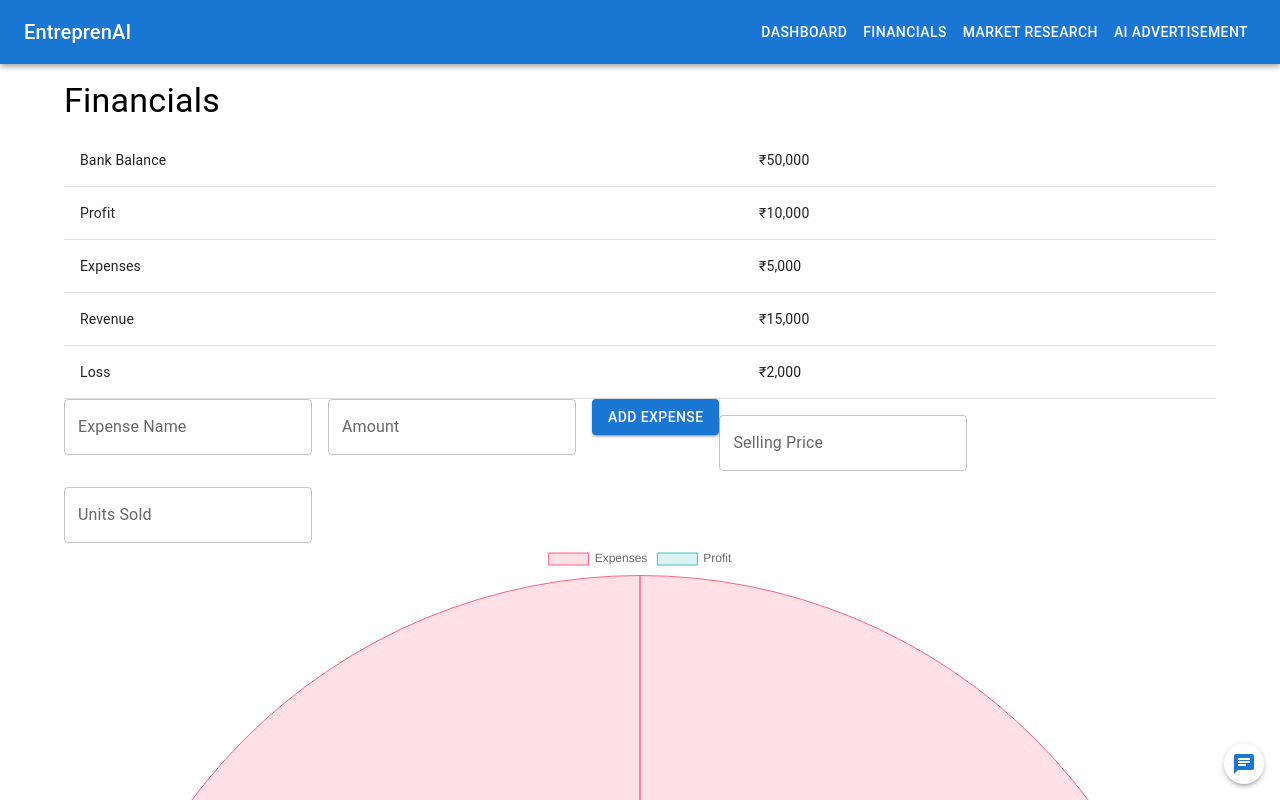
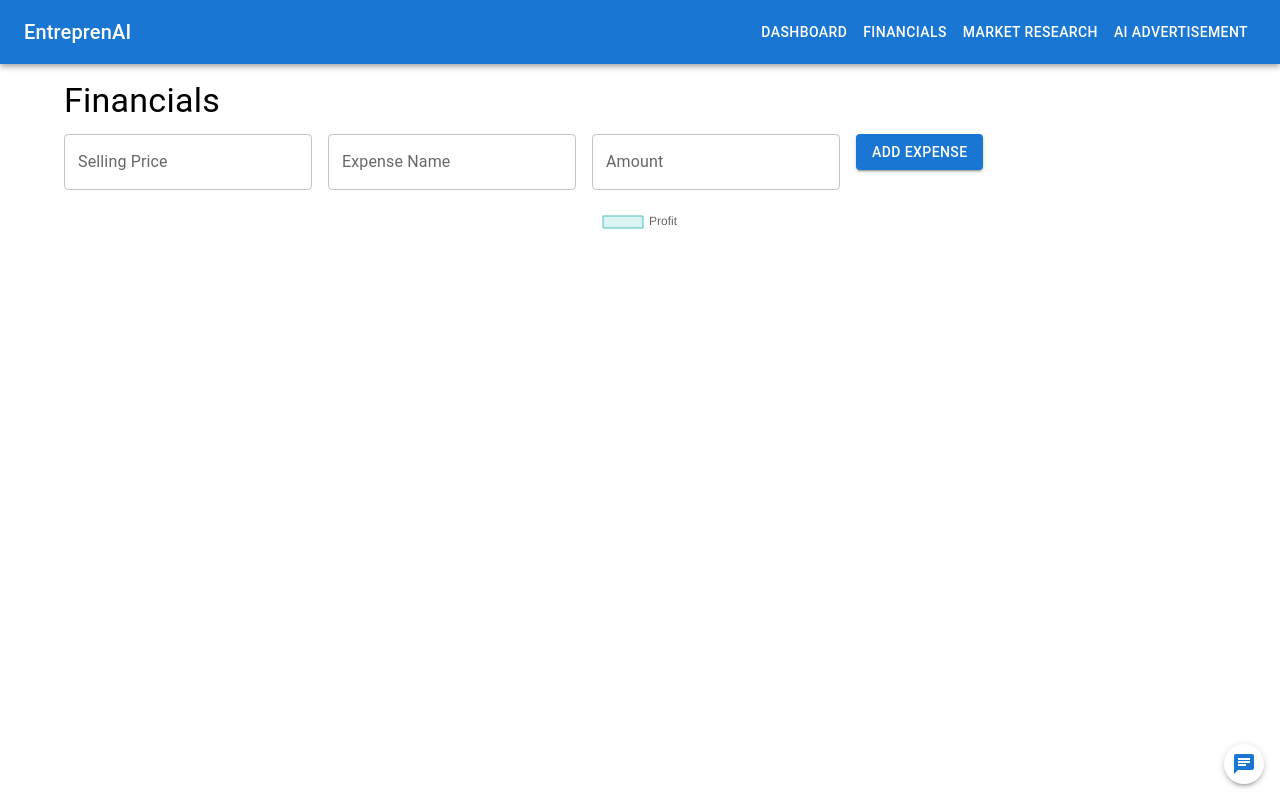
Before and after one commit to RangeR107/EntreprenAI, a React (Create React App) app in the folder frontend/: page /financials in a window 1280 px wide. Shown: the top 800 px of the page. Built offline with nearby package versions, Linux system fonts and the light colour scheme.

Commit message:
financials updated to only pie chart

```diff
--- a/frontend/src/components/Financials.js
+++ b/frontend/src/components/Financials.js
@@ -1,44 +1,35 @@
 import React, { useState } from 'react';
-import { Typography, Container, Table, TableBody, TableCell, TableRow, TextField, Button } from '@mui/material';
+import { Typography, Container, TextField, Button } from '@mui/material';
 import { Chart } from 'react-chartjs-2';
 import 'chart.js/auto';
 
 const Financials = () => {
-  const [financialData, setFinancialData] = useState({
-    bankBalance: '₹50,000',
-    profit: '₹10,000',
-    expenses: '₹5,000',
-    revenue: '₹15,000',
-    loss: '₹2,000', // Added loss support
-  });
-
+  const [expenses, setExpenses] = useState([]);
   const [newExpense, setNewExpense] = useState({ name: '', amount: '' });
   const [sellingPrice, setSellingPrice] = useState('');
-  const [unitsSold, setUnitsSold] = useState('');
 
   const handleAddExpense = () => {
-    setFinancialData((prevData) => ({
-      ...prevData,
-      expenses: `₹${parseFloat(prevData.expenses.replace('₹', '')) + parseFloat(newExpense.amount)}`,
-      [newExpense.name]: `₹${newExpense.amount}`, // Changed to rupee support
-    }));
+    setExpenses([...expenses, { name: newExpense.name, amount: parseFloat(newExpense.amount) }]);
     setNewExpense({ name: '', amount: '' });
   };
 
-  const totalRevenue = parseFloat(sellingPrice) * parseFloat(unitsSold);
-  const totalExpenses = Object.entries(financialData)
-    .filter(([key]) => key !== 'bankBalance' && key !== 'profit' && key !== 'revenue')
-    .reduce((acc, [key, value]) => acc + parseFloat(value.replace('₹', '')), 0);
-  const profit = totalRevenue - totalExpenses;
+  const totalExpenses = expenses.reduce((acc, expense) => acc + expense.amount, 0);
+  const profit = parseFloat(sellingPrice) - totalExpenses;
 
   const chartData = {
-    labels: ['Expenses', 'Profit'],
+    labels: [...expenses.map(expense => expense.name), 'Profit'],
     datasets: [
       {
         label: 'Unit Economics',
-        data: [totalExpenses, profit],
-        backgroundColor: ['rgba(255, 99, 132, 0.2)', 'rgba(75, 192, 192, 0.2)'],
-        borderColor: ['rgba(255, 99, 132, 1)', 'rgba(75, 192, 192, 1)'],
+        data: [...expenses.map(expense => expense.amount), profit],
+        backgroundColor: [
+          ...expenses.map(() => 'rgba(255, 99, 132, 0.2)'),
+          'rgba(75, 192, 192, 0.2)',
+        ],
+        borderColor: [
+          ...expenses.map(() => 'rgba(255, 99, 132, 1)'),
+          'rgba(75, 192, 192, 1)',
+        ],
         borderWidth: 1,
       },
     ],
@@ -49,45 +40,27 @@ const Financials = () => {
       <Typography variant="h4" gutterBottom>
         Financials
       </Typography>
-      <Table>
-        <TableBody>
-          {Object.entries(financialData).map(([key, value]) => (
-            <TableRow key={key}>
-              <TableCell sx={{ textTransform: 'capitalize' }}>
-                {key.replace(/([A-Z])/g, ' $1')}
-              </TableCell>
-              <TableCell>{value}</TableCell>
-            </TableRow>
-          ))}
-        </TableBody>
-      </Table>
+      <TextField
+        label="Selling Price"
+        value={sellingPrice}
+        onChange={(e) => setSellingPrice(e.target.value)}
+        sx={{ marginRight: 2, marginBottom: 2 }}
+      />
       <TextField
         label="Expense Name"
         value={newExpense.name}
         onChange={(e) => setNewExpense({ ...newExpense, name: e.target.value })}
-        sx={{ marginRight: 2 }}
+        sx={{ marginRight: 2, marginBottom: 2 }}
       />
       <TextField
         label="Amount"
         value={newExpense.amount}
         onChange={(e) => setNewExpense({ ...newExpense, amount: e.target.value })}
-        sx={{ marginRight: 2 }}
+        sx={{ marginRight: 2, marginBottom: 2 }}
       />
-      <Button variant="contained" onClick={handleAddExpense}>
+      <Button variant="contained" onClick={handleAddExpense} sx={{ marginBottom: 2 }}>
         Add Expense
       </Button>
-      <TextField
-        label="Selling Price"
-        value={sellingPrice}
-        onChange={(e) => setSellingPrice(e.target.value)}
-        sx={{ marginRight: 2, marginTop: 2 }}
-      />
-      <TextField
-        label="Units Sold"
-        value={unitsSold}
-        onChange={(e) => setUnitsSold(e.target.value)}
-        sx={{ marginRight: 2, marginTop: 2 }}
-      />
       <Chart type="pie" data={chartData} />
     </Container>
   );
```
